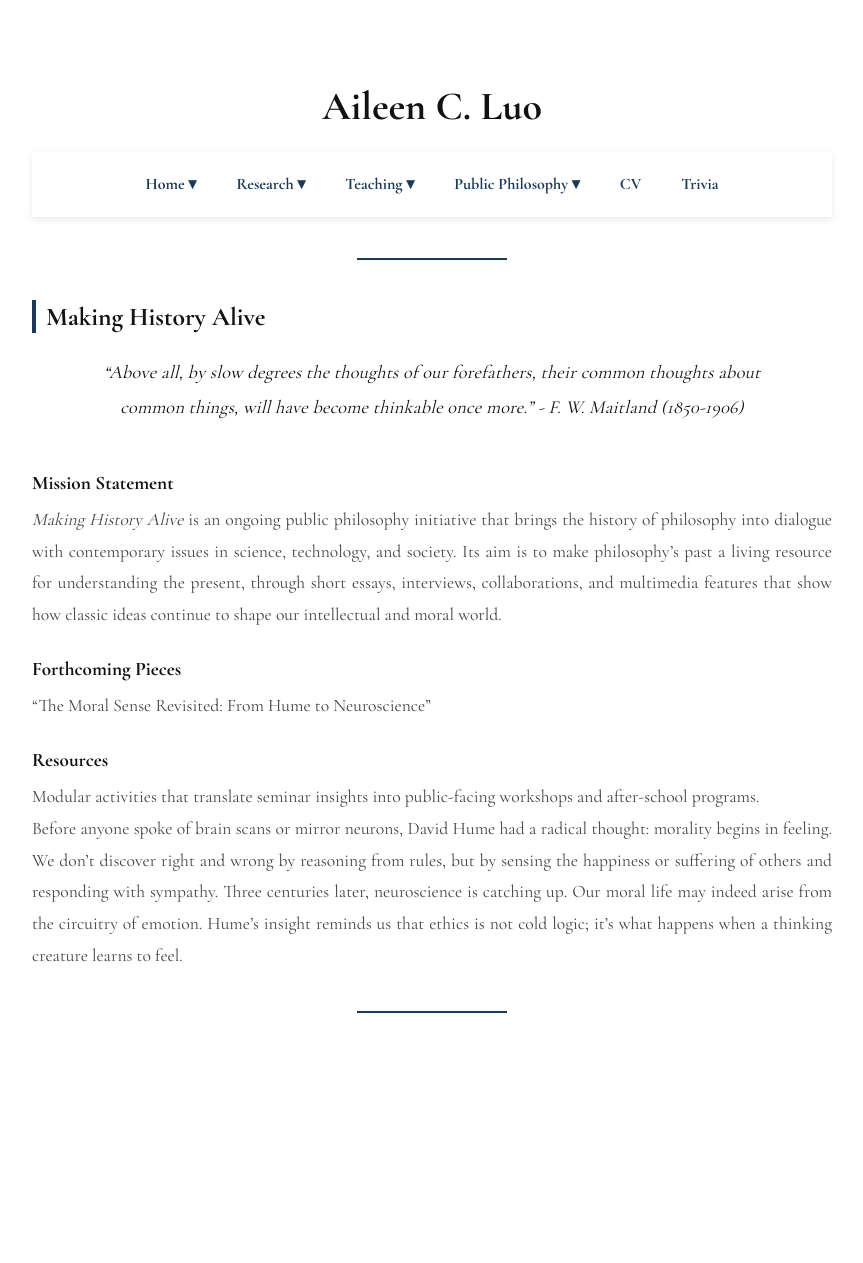
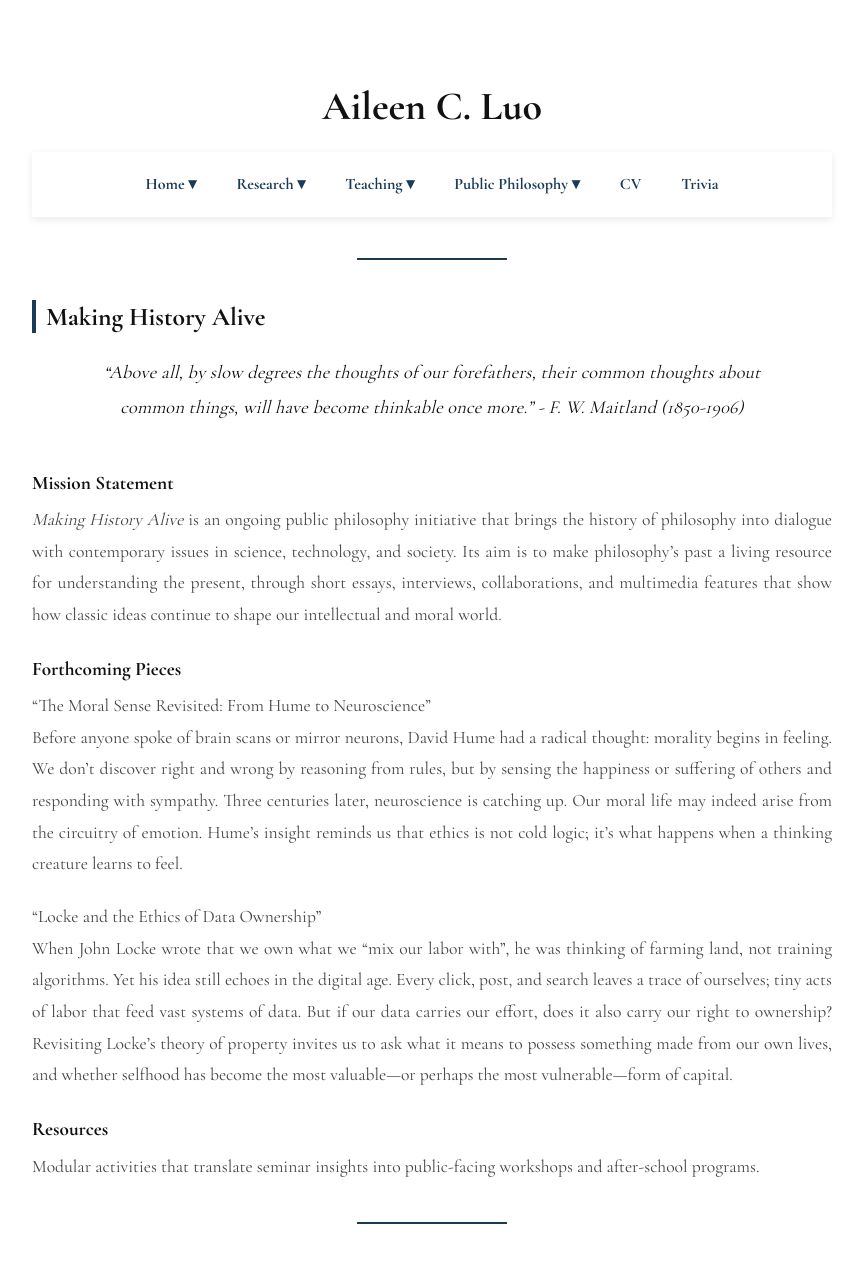
Before and after one commit to aileencluo/aileencluo.github.io, a Jekyll site: the page built from public-philosophy.md, in a window 1280 px wide and 1304 px high. Shown: the top 1263 px of the window, without its empty margins (208-1071 px from the left). Built offline with Jekyll 4.4.1, drawn with Linux system fonts in a browser that asks for light colours.

Commit message:
Update public-philosophy.md

```diff
--- a/public-philosophy.md
+++ b/public-philosophy.md
@@ -22,11 +22,17 @@
 <p class="subdesc"><em>Making History Alive</em> is an ongoing public philosophy initiative that brings the history of philosophy into dialogue with contemporary issues in science, technology, and society. Its aim is to make philosophy’s past a living resource for understanding the present, through short essays, interviews, collaborations, and multimedia features that show how classic ideas continue to shape our intellectual and moral world.</p>
 
 <div class="subhead">Forthcoming Pieces</div>
-<p class="subdesc">“The Moral Sense Revisited: From Hume to Neuroscience”</p>
+<p class="subdesc">“The Moral Sense Revisited: From Hume to Neuroscience”<br>
+Before anyone spoke of brain scans or mirror neurons, David Hume had a radical thought: morality begins in feeling. We don’t discover right and wrong by reasoning from rules, but by sensing the happiness or suffering of others and responding with sympathy. Three centuries later, neuroscience is catching up. Our moral life may indeed arise from the circuitry of emotion. Hume’s insight reminds us that ethics is not cold logic; it’s what happens when a thinking creature learns to feel.
+</p>
+
+<p class="subdesc">“Locke and the Ethics of Data Ownership”<br>
+When John Locke wrote that we own what we “mix our labor with”, he was thinking of farming land, not training algorithms. Yet his idea still echoes in the digital age. Every click, post, and search leaves a trace of ourselves; tiny acts of labor that feed vast systems of data. But if our data carries our effort, does it also carry our right to ownership? Revisiting Locke’s theory of property invites us to ask what it means to possess something made from our own lives, and whether selfhood has become the most valuable—or perhaps the most vulnerable—form of capital.
+</p>
 
 <div class="subhead">Resources</div>
-<p class="subdesc">Modular activities that translate seminar insights into public-facing workshops and after-school programs.<br>
-Before anyone spoke of brain scans or mirror neurons, David Hume had a radical thought: morality begins in feeling. We don’t discover right and wrong by reasoning from rules, but by sensing the happiness or suffering of others and responding with sympathy. Three centuries later, neuroscience is catching up. Our moral life may indeed arise from the circuitry of emotion. Hume’s insight reminds us that ethics is not cold logic; it’s what happens when a thinking creature learns to feel.
+<p class="subdesc">Modular activities that translate seminar insights into public-facing workshops and after-school programs.
+
 </p>
 
 <!-- ===== Topic Two (placeholder) ===== --
```
